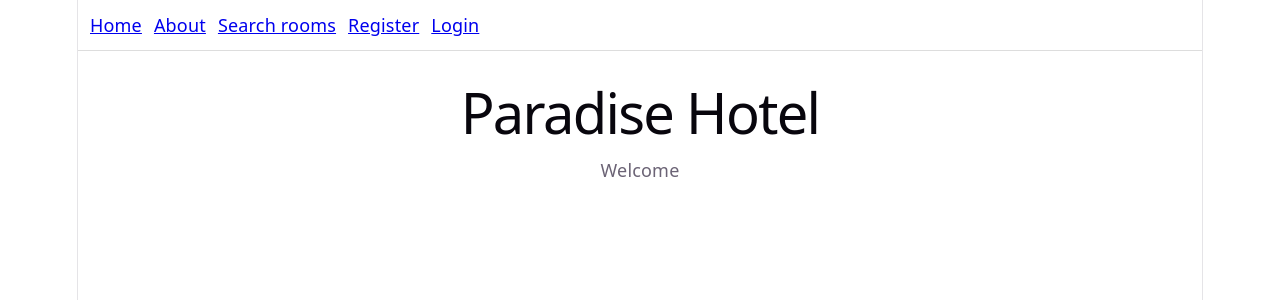
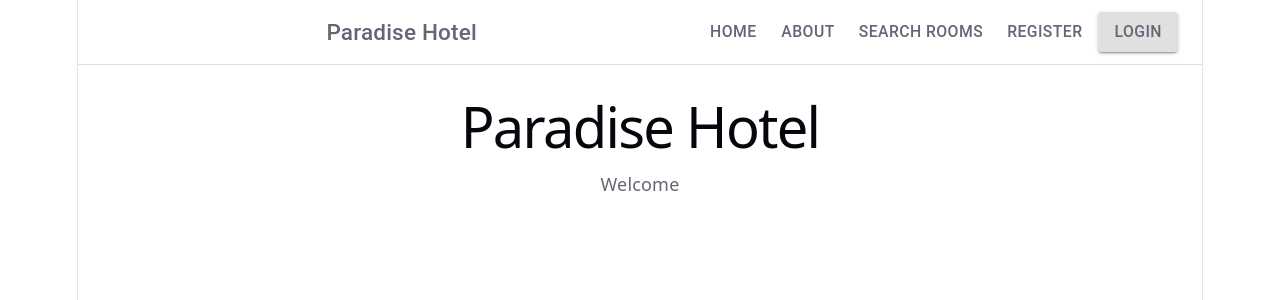
Before and after one commit to Pihtolvan/WebProgrammingFinalProject, a React (Vite) app in the folder paradise-hotel-fe/: page / in a window 1280 px wide. Shown: the top 300 px of the page. Built offline with nearby package versions, Linux system fonts and the light colour scheme.

Commit message:
add MUI navbar + page container

```diff
--- a/paradise-hotel-fe/src/components/Navbar.jsx
+++ b/paradise-hotel-fe/src/components/Navbar.jsx
@@ -1,29 +1,55 @@
-import { Link } from 'react-router-dom'
+import { Link as RouterLink } from 'react-router-dom'
 import useAuth from '../auth/useAuth.js'
+import AppBar from '@mui/material/AppBar'
+import Toolbar from '@mui/material/Toolbar'
+import Button from '@mui/material/Button'
+import Stack from '@mui/material/Stack'
+import Typography from '@mui/material/Typography'
 
 export default function Navbar() {
   const { user, token, logout } = useAuth()
 
   return (
-    <nav style={{ display: 'flex', gap: 12, padding: 12, borderBottom: '1px solid #ddd' }}>
-      <Link to='/'>Home</Link>
-      <Link to='/about'>About</Link>
-      <Link to='/search'>Search rooms</Link>
+    <AppBar position='static' color='transparent' elevation={0}>
+      <Toolbar sx={{ borderBottom: '1px solid', borderColor: 'divider' }}>
+        <Typography variant='h6' sx={{ flexGrow: 1 }}>
+          Paradise Hotel
+        </Typography>
+
+        <Stack direction='row' spacing={1}>
+          <Button component={RouterLink} to='/' color='inherit'>
+            Home
+          </Button>
+          <Button component={RouterLink} to='/about' color='inherit'>
+            About
+          </Button>
+          <Button component={RouterLink} to='/search' color='inherit'>
+            Search rooms
+          </Button>
 
           {token ? (
             <>
-          <Link to='/reservations'>My reservations</Link>
-          {user?.role === 'admin' ? <Link to='/admin/dashboard'>Admin</Link> : null}
-          <button type='button' onClick={logout}>
+              <Button onClick={logout} color='inherit' variant='outlined'>
                 Logout
-          </button>
+              </Button>
+              {user?.role === 'admin' ? (
+                <Button component={RouterLink} to='/admin/dashboard' color='inherit'>
+                  Admin
+                </Button>
+              ) : null}
             </>
           ) : (
             <>
-          <Link to='/register'>Register</Link>
-          <Link to='/login'>Login</Link>
+              <Button component={RouterLink} to='/register' color='inherit'>
+                Register
+              </Button>
+              <Button component={RouterLink} to='/login' color='inherit' variant='contained'>
+                Login
+              </Button>
             </>
           )}
-    </nav>
+        </Stack>
+      </Toolbar>
+    </AppBar>
   )
 }
```
Also changed, not shown: paradise-hotel-fe/src/components/PageContainer.jsx (added, +10 -0 lines). Lines whose indentation alone changed are shown as unchanged.
